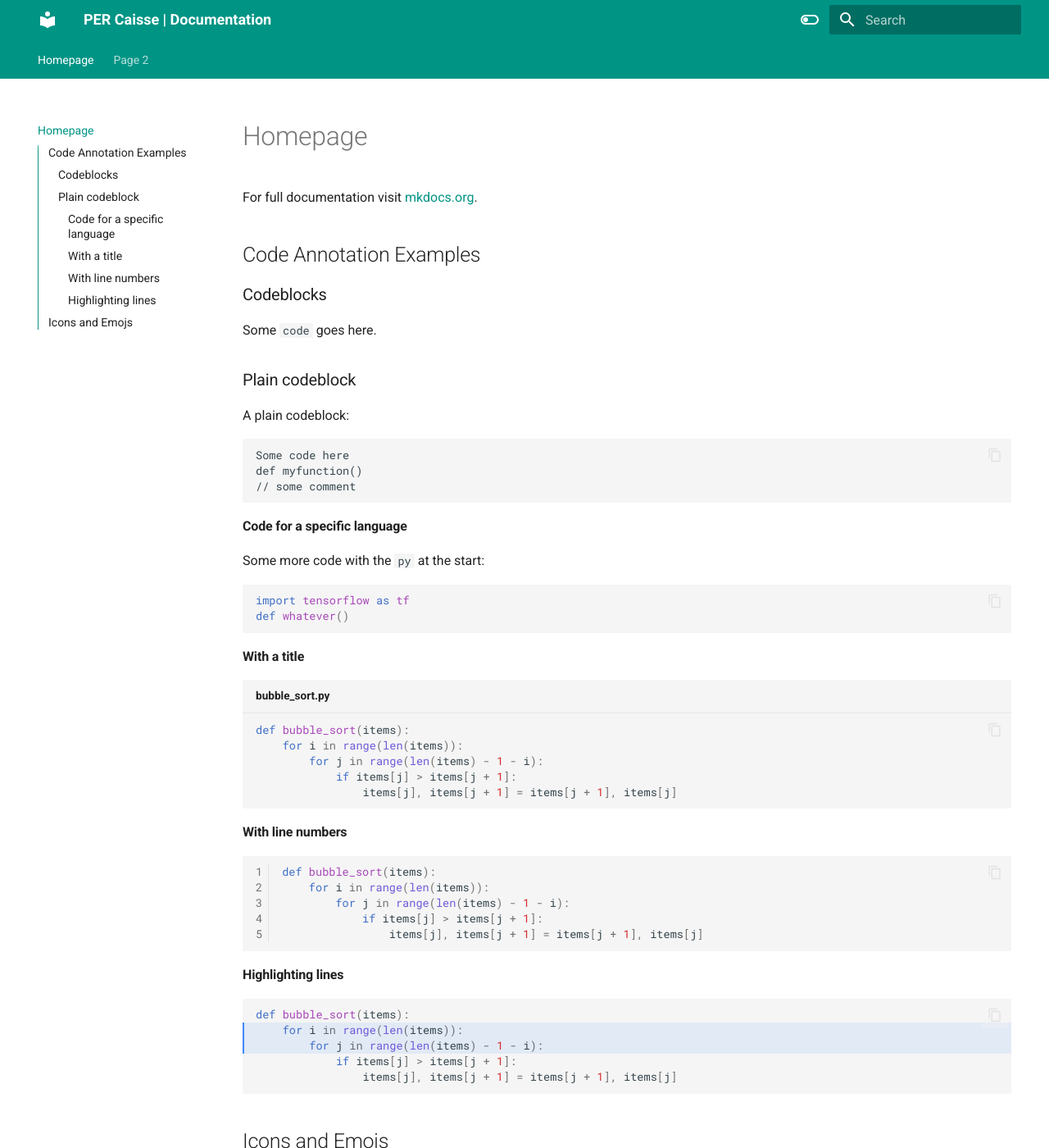
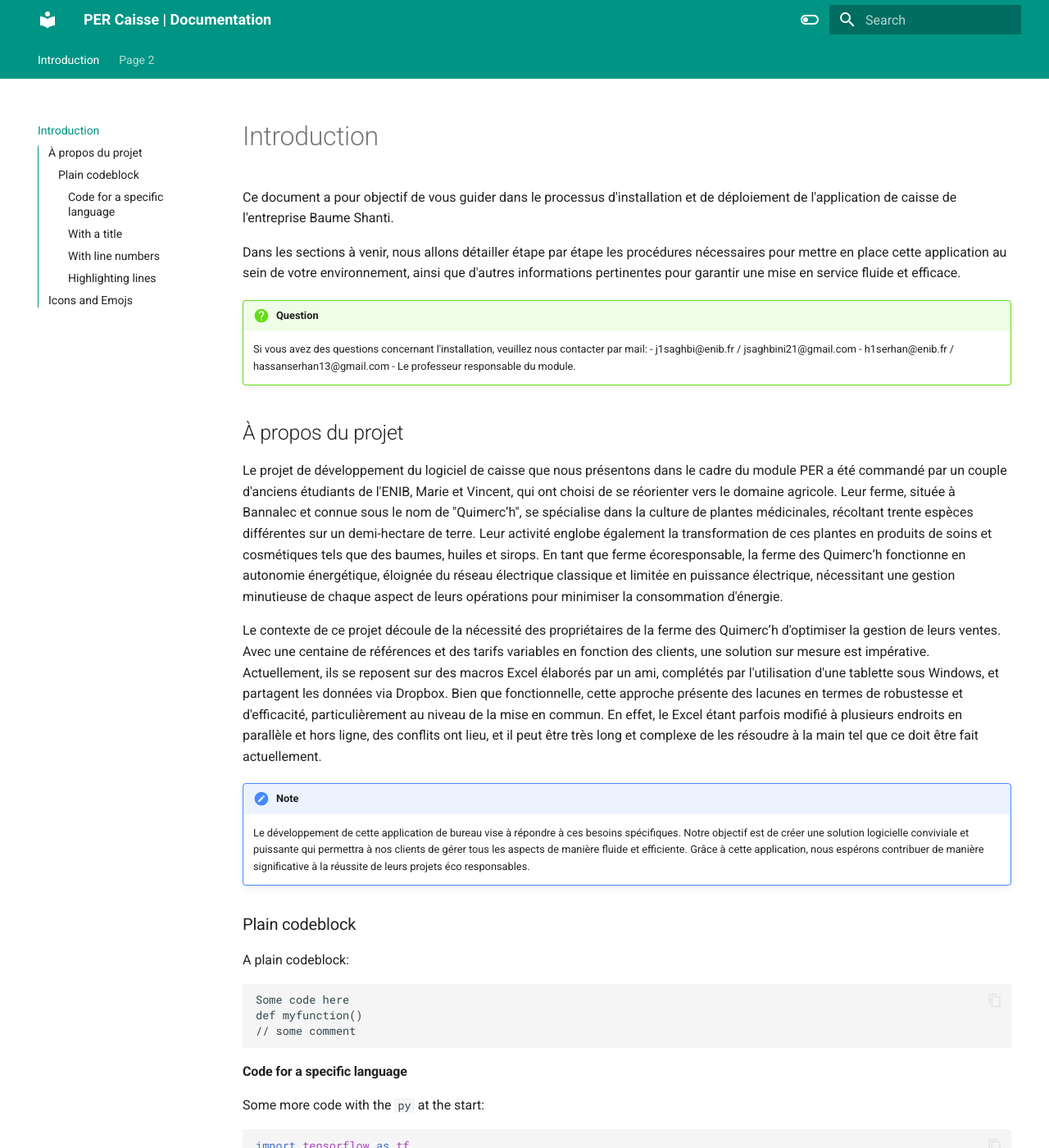
Before and after one commit to xBullseye/per-caisse-doc, an MkDocs documentation site: the page built from docs/index.md, in a window 1280 px wide and 1400 px high. Shown: the whole window at 82% size. Built offline with MkDocs 1.6.1 and Material for MkDocs 9.7.7, drawn with Linux system fonts in a browser that asks for light colours; emoji names are drawn with the system emoji font.

Commit message:
Added the introduction

```diff
--- a/docs/index.md
+++ b/docs/index.md
@@ -1,12 +1,24 @@
-# Homepage
+# Introduction
 
-For full documentation visit [mkdocs.org](https://www.mkdocs.org).
+Ce document a pour objectif de vous guider dans le processus d'installation et de déploiement de l'application de caisse de l'entreprise Baume Shanti.
 
-## Code Annotation Examples
+Dans les sections à venir, nous allons détailler étape par étape les procédures nécessaires pour mettre en place cette application au sein de votre environnement, ainsi que d'autres informations pertinentes pour garantir une mise en service fluide et efficace.
 
-### Codeblocks
+!!! question
 
-Some `code` goes here.
+    Si vous avez des questions concernant l'installation, veuillez nous contacter par mail:
+    - j1saghbi@enib.fr / jsaghbini21@gmail.com
+    - h1serhan@enib.fr / hassanserhan13@gmail.com
+    - Le professeur responsable du module.
+
+## À propos du projet
+Le projet de développement du logiciel de caisse que nous présentons dans le cadre du module PER a été commandé par un couple d'anciens étudiants de l'ENIB, Marie et Vincent, qui ont choisi de se réorienter vers le domaine agricole. Leur ferme, située à Bannalec et connue sous le nom de "Quimerc’h", se spécialise dans la culture de plantes médicinales, récoltant trente espèces différentes sur un demi-hectare de terre. Leur activité englobe également la transformation de ces plantes en produits de soins et cosmétiques tels que des baumes, huiles et sirops. En tant que ferme écoresponsable, la ferme des Quimerc’h fonctionne en autonomie énergétique, éloignée du réseau électrique classique et limitée en puissance électrique, nécessitant une gestion minutieuse de chaque aspect de leurs opérations pour minimiser la consommation d'énergie.
+
+Le contexte de ce projet découle de la nécessité des propriétaires de la ferme des Quimerc’h d'optimiser la gestion de leurs ventes. Avec une centaine de références et des tarifs variables en fonction des clients, une solution sur mesure est impérative. Actuellement, ils se reposent sur des macros Excel élaborés par un ami, complétés par l'utilisation d'une tablette sous Windows, et partagent les données via Dropbox. Bien que fonctionnelle, cette approche présente des lacunes en termes de robustesse et d'efficacité, particulièrement au niveau de la mise en commun. En effet, le Excel étant parfois modifié à plusieurs endroits en parallèle et hors ligne, des conflits ont lieu, et il peut être très long et complexe de les résoudre à la main tel que ce doit être fait actuellement.
+
+!!! note
+
+    Le développement de cette application de bureau vise à répondre à ces besoins spécifiques. Notre objectif est de créer une solution logicielle conviviale et puissante qui permettra à nos clients de gérer tous les aspects de manière fluide et efficiente. Grâce à cette application, nous espérons contribuer de manière significative à la réussite de leurs projets éco responsables.
 
 ### Plain codeblock
 
```
